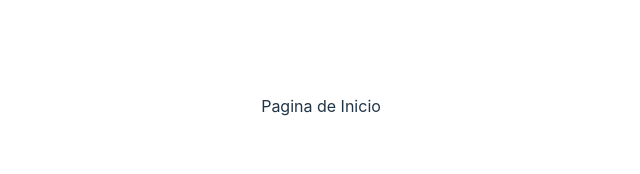
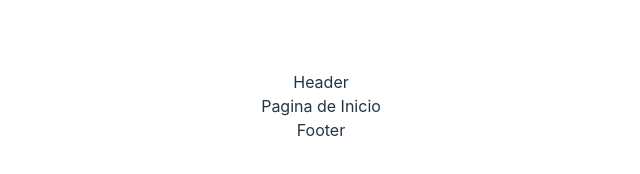
Before and after one commit to LinC3e/harmonyhub, a React (Vite) app in the folder harmonyhub/: page / in a window 1280 px wide. Shown: the part 294-468 px from the top of the page, without its empty margins (319-959 px from the left). Built offline with nearby package versions, Linux system fonts and the light colour scheme.

Commit message:
agregando layouts

```diff
--- a/harmonyhub/src/App.jsx
+++ b/harmonyhub/src/App.jsx
@@ -1,5 +1,7 @@
 import { Route, BrowserRouter as Router, Routes } from 'react-router-dom';
 import './App.css';
+import Footer from './components/layouts/footer';
+import Header from './components/layouts/Header';
 import LoginPage from './pages/auth/LoginPage';
 import RegisterPage from './pages/auth/RegisterPage';
 import HomePage from './pages/HomePages';
@@ -9,12 +11,14 @@ function App() {
 
   return (
     <Router>
+      <Header />
       <Routes>
         <Route path='/'element = {<HomePage/>} />
         <Route path='/login'element = {<LoginPage/>} />
         <Route path='/register'element = {<RegisterPage/>} />
         <Route path="*" element={<NotFound />} />
       </Routes>
+      <Footer />
     </Router>
 
   )
--- /dev/null
+++ b/harmonyhub/src/components/layouts/Header.jsx
@@ -0,0 +1,8 @@
+
+const Header = () => {
+    return (
+      <p className="text-orange-400">Header</p>
+    )
+  }
+
+  export default Header
--- /dev/null
+++ b/harmonyhub/src/components/layouts/footer.jsx
@@ -0,0 +1,8 @@
+
+const Footer = () => {
+    return (
+      <p className="text-orange-400">Footer</p>
+    )
+  }
+
+  export default Footer
```
